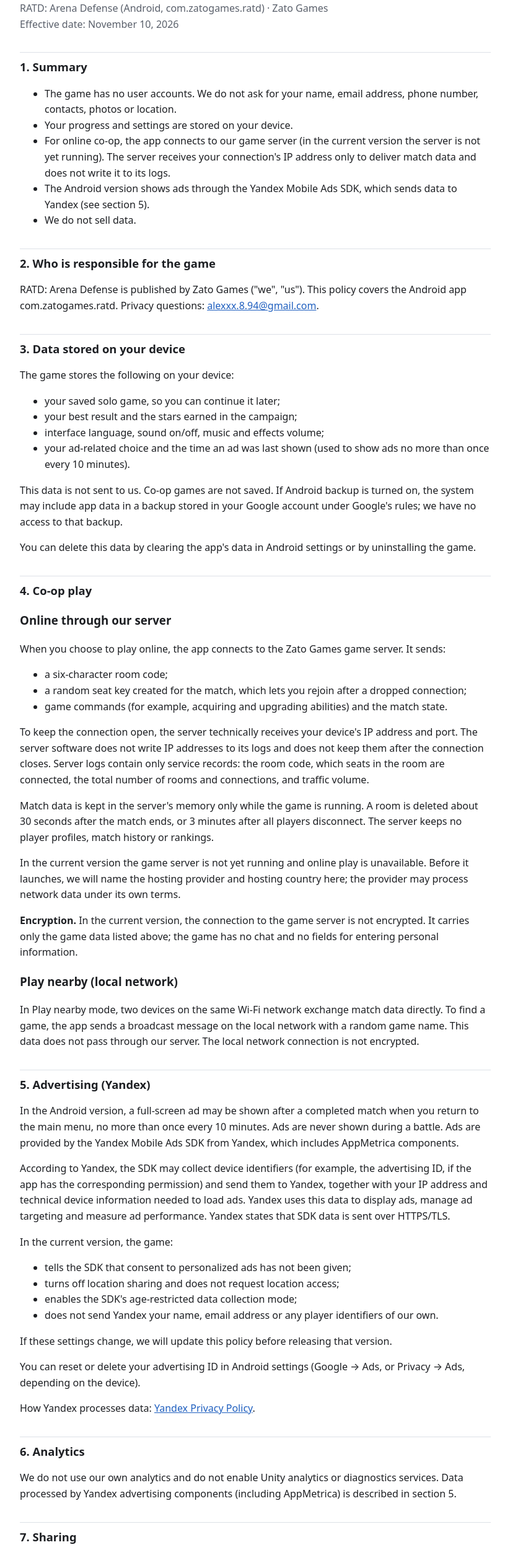
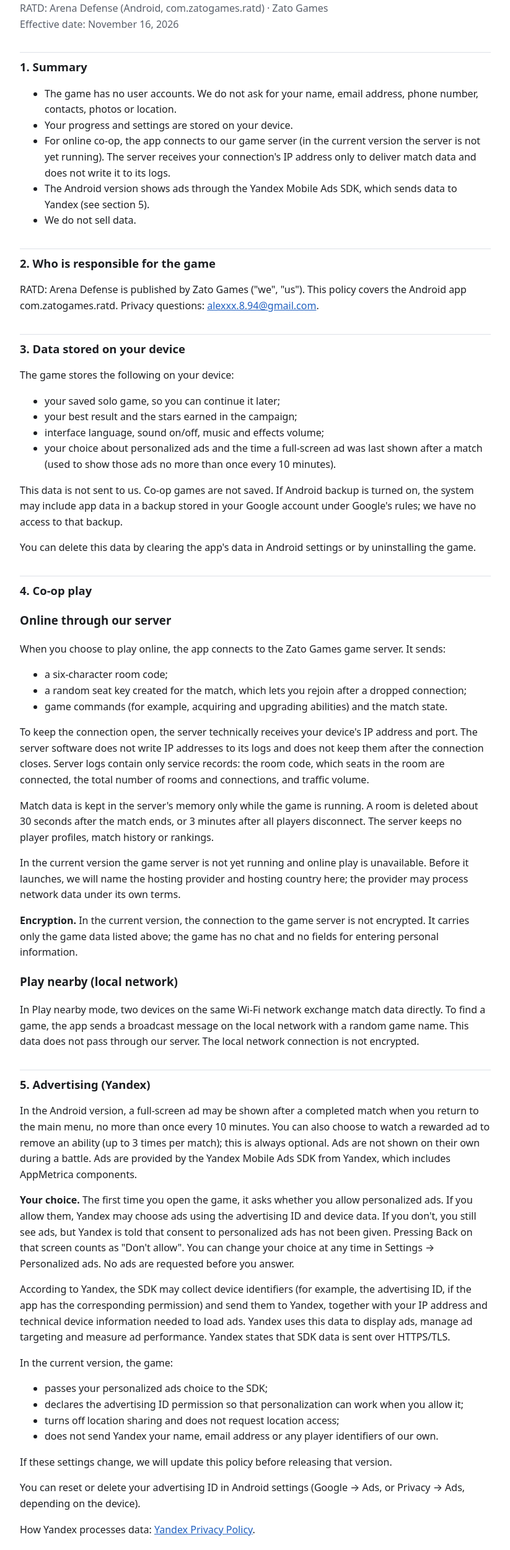
Before and after one commit to EraCat/ratd-privacy, a plain HTML site: page privacy-policy.en.html in a window 1280 px wide. Shown: the part 59-2560 px from the top of the page at 62% size, without its empty margins (228-1051 px from the left). Drawn offline with Linux system fonts and the light colour scheme.

Commit message:
Privacy policy: ad consent screen, advertising ID, rewarded ads (effective 2026-11-16)
Co-Authored-By: Claude Opus 5.5 <noreply@anthropic.com>

```diff
--- a/privacy-policy.en.html
+++ b/privacy-policy.en.html
@@ -25,7 +25,7 @@
 <main>
 <p class="lang"><a href="privacy-policy.ru.html">Русский</a></p>
 <h1>Privacy Policy</h1>
-<p class="meta">RATD: Arena Defense (Android, com.zatogames.ratd) · Zato Games<br>Effective date: November 10, 2026</p>
+<p class="meta">RATD: Arena Defense (Android, com.zatogames.ratd) · Zato Games<br>Effective date: November 16, 2026</p>
 
 <h2>1. Summary</h2>
 <ul>
@@ -45,7 +45,7 @@
   <li>your saved solo game, so you can continue it later;</li>
   <li>your best result and the stars earned in the campaign;</li>
   <li>interface language, sound on/off, music and effects volume;</li>
-  <li>your ad-related choice and the time an ad was last shown (used to show ads no more than once every 10 minutes).</li>
+  <li>your choice about personalized ads and the time a full-screen ad was last shown after a match (used to show those ads no more than once every 10 minutes).</li>
 </ul>
 <p>This data is not sent to us. Co-op games are not saved. If Android backup is turned on, the system may include app data in a backup stored in your Google account under Google's rules; we have no access to that backup.</p>
 <p>You can delete this data by clearing the app's data in Android settings or by uninstalling the game.</p>
@@ -67,13 +67,14 @@
 <p>In Play nearby mode, two devices on the same Wi-Fi network exchange match data directly. To find a game, the app sends a broadcast message on the local network with a random game name. This data does not pass through our server. The local network connection is not encrypted.</p>
 
 <h2>5. Advertising (Yandex)</h2>
-<p>In the Android version, a full-screen ad may be shown after a completed match when you return to the main menu, no more than once every 10 minutes. Ads are never shown during a battle. Ads are provided by the Yandex Mobile Ads SDK from Yandex, which includes AppMetrica components.</p>
+<p>In the Android version, a full-screen ad may be shown after a completed match when you return to the main menu, no more than once every 10 minutes. You can also choose to watch a rewarded ad to remove an ability (up to 3 times per match); this is always optional. Ads are not shown on their own during a battle. Ads are provided by the Yandex Mobile Ads SDK from Yandex, which includes AppMetrica components.</p>
+<p><strong>Your choice.</strong> The first time you open the game, it asks whether you allow personalized ads. If you allow them, Yandex may choose ads using the advertising ID and device data. If you don't, you still see ads, but Yandex is told that consent to personalized ads has not been given. Pressing Back on that screen counts as "Don't allow". You can change your choice at any time in Settings → Personalized ads. No ads are requested before you answer.</p>
 <p>According to Yandex, the SDK may collect device identifiers (for example, the advertising ID, if the app has the corresponding permission) and send them to Yandex, together with your IP address and technical device information needed to load ads. Yandex uses this data to display ads, manage ad targeting and measure ad performance. Yandex states that SDK data is sent over HTTPS/TLS.</p>
 <p>In the current version, the game:</p>
 <ul>
-  <li>tells the SDK that consent to personalized ads has not been given;</li>
+  <li>passes your personalized ads choice to the SDK;</li>
+  <li>declares the advertising ID permission so that personalization can work when you allow it;</li>
   <li>turns off location sharing and does not request location access;</li>
-  <li>enables the SDK's age-restricted data collection mode;</li>
   <li>does not send Yandex your name, email address or any player identifiers of our own.</li>
 </ul>
 <p>If these settings change, we will update this policy before releasing that version.</p>
@@ -81,7 +82,7 @@
 <p>How Yandex processes data: <a href="https://yandex.com/legal/confidential/">Yandex Privacy Policy</a>.</p>
 
 <h2>6. Analytics</h2>
-<p>We do not use our own analytics and do not enable Unity analytics or diagnostics services. Data processed by Yandex advertising components (including AppMetrica) is described in section 5.</p>
+<p>We do not enable Unity analytics or diagnostics services. The app contains the AppMetrica (Yandex) analytics library for anonymous game statistics (waves reached, match length, ability choices, crashes) without location or the advertising ID. In the current version it is not activated and sends no statistics; before turning it on we will update this policy, and a Statistics switch in Settings will let you turn it off. Data processed by Yandex advertising components (including AppMetrica) is described in section 5.</p>
 
 <h2>7. Sharing</h2>
 <p>We do not sell or share the data received by our game server with other companies, except for processing by the hosting provider that is necessary to run the server, and where required by law.</p>
@@ -93,6 +94,7 @@
 <ul>
   <li>On-device data: clear the app's data or uninstall the game.</li>
   <li>Data on our server is deleted automatically after the match (section 4); there are no accounts to delete.</li>
+  <li>Personalized ads: change the choice in Settings → Personalized ads.</li>
   <li>Data processed by Yandex: reset your advertising ID in Android settings and use the options described in the Yandex policy.</li>
   <li>Other questions and requests: <a href="mailto:alexxx.8.94@gmail.com">alexxx.8.94@gmail.com</a>.</li>
 </ul>
```
Also changed, not shown: privacy-policy.ru.html (+8 -6 lines).
